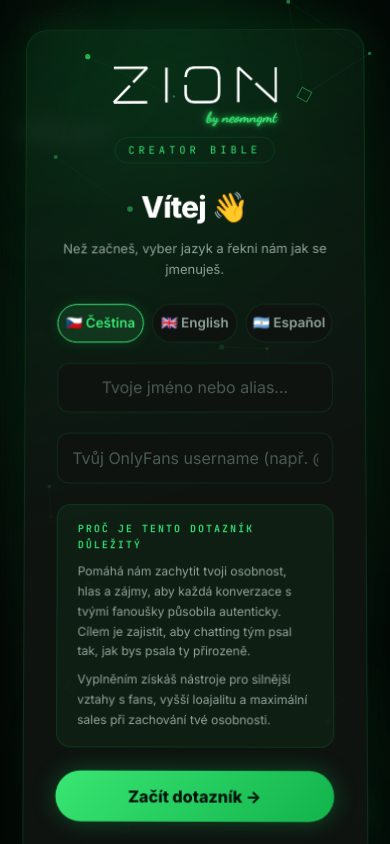
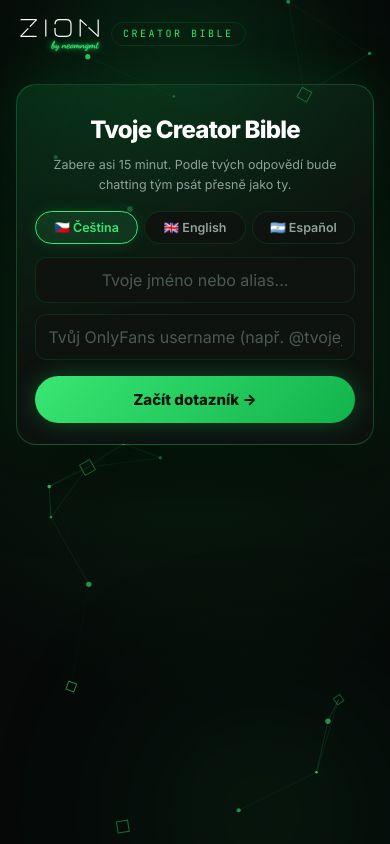
Before and after one commit to neomngmt/creator-bible, a plain HTML site: page index.html in a window 390 px wide. Shown: the top 844 px of the page. Drawn offline with nearby package versions, Linux system fonts and the light colour scheme; animation ran at ten frames a second.

Commit message:
Creator Bible intro: logo in the corner, one calm line, solid panel, fits the phone and scrolls, tilt follows the phone instead of moving on its own
Co-Authored-By: Claude Opus 5.5 <noreply@anthropic.com>

```diff
--- a/index.html
+++ b/index.html
@@ -216,6 +216,30 @@
   .popup-logo .zw-by { font-size: 15px; margin-top: 7px; }
   .popup-logo .pl-name { font-family: var(--mono); font-size: 10.5px; letter-spacing: 4px; color: var(--accent-soft); text-transform: uppercase; border: 1px solid var(--border); border-radius: 999px; padding: .25rem .8rem; }
   body.embed .app-header { padding-right: 58px; }
+
+  /* ---- calmer intro: corner logo, solid panel, no auto tilt, fits the phone ---- */
+  .popup-logo, .popup-why { display: none !important; }
+  .popup-overlay { background: #060908; display: block; padding: 96px 1.25rem 2.5rem; overflow-y: auto; -webkit-overflow-scrolling: touch; touch-action: pan-y; overscroll-behavior: contain; }
+  .popup-box { margin: 0 auto; background: linear-gradient(160deg, rgba(18,179,76,0.16), #0d120f 58%); border-color: rgba(57,230,115,0.24); box-shadow: 0 30px 70px rgba(0,0,0,0.6), 0 0 50px rgba(18,179,76,0.14); }
+  .popup-corner { position: absolute; top: calc(18px + env(safe-area-inset-top)); left: 20px; z-index: 3; display: flex; align-items: center; gap: 12px; animation: popIn .8s cubic-bezier(.2,.8,.2,1) .1s backwards; }
+  .popup-corner .zw { height: 32px; justify-content: center; }
+  .popup-corner .zw-svg { height: 18px; }
+  .popup-corner .zw-by { font-size: 10px; margin-top: 3px; }
+  .popup-corner .pl-tag { font-family: var(--mono); font-size: 10px; letter-spacing: 2.5px; text-transform: uppercase; color: var(--accent-soft); border: 1px solid var(--border); border-radius: 999px; padding: .2rem .7rem; }
+  .popup-title { font-size: 28px; }
+  .popup-note { max-width: 320px; margin-left: auto; margin-right: auto; margin-bottom: 1.3rem; }
+  @media (min-height: 760px) and (min-width: 521px) { .popup-overlay { padding-top: 14vh; } }
+  @media (max-width: 520px) {
+    .popup-overlay { padding: 84px 16px 2rem; }
+    .popup-box { padding: 1.6rem 1.15rem 1.35rem; border-radius: 20px; }
+    .popup-title { font-size: 24px; margin-bottom: .35rem; }
+    .popup-note { font-size: 12.5px; margin-bottom: 1rem; }
+    .popup-langs { margin-bottom: .85rem !important; gap: 6px !important; }
+    .popup-langs .lang-btn { padding: .5rem .2rem; font-size: 12.5px; }
+    .popup-input-wrap { margin-bottom: .7rem; }
+    .popup-input-wrap input { padding: .75rem; font-size: 16px; }
+    .popup-btn { padding: .85rem; font-size: 15px; margin-top: .3rem; }
+  }
 </style>
 </head>
 <body>
@@ -224,10 +248,11 @@
 <div class="popup-overlay" id="popup">
   <div class="fx-blob b1"></div><div class="fx-blob b2"></div><div class="fx-blob b3"></div>
   <canvas class="fx-canvas" id="popup-fx" aria-hidden="true"></canvas>
+  <div class="popup-corner"><span class="zw"><svg class="zw-svg" viewBox="-6 0 788 180" fill="none" stroke="#fff" stroke-width="12" role="img" aria-label="ZION"><path d="M0 6H160"/><path d="M160 6L92.8 76.6"/><path d="M76.8 93.4L0 174"/><path d="M0 174H160"/><path d="M252 6V174"/><path d="M344 90V128Q344 174 390 174H458Q504 174 504 128V52Q504 6 458 6H390Q344 6 344 52"/><path d="M596 6V174"/><path d="M596 6L660.8 66.5"/><path d="M678.8 83.3L776 174"/><path d="M776 6V174"/></svg><span class="zw-by">by neomngmt</span></span><span class="pl-tag">Creator Bible</span></div>
   <div class="popup-box">
     <div class="popup-logo"><span class="zw"><svg class="zw-svg" viewBox="-6 0 788 180" fill="none" stroke="#fff" stroke-width="12" role="img" aria-label="ZION"><path d="M0 6H160"/><path d="M160 6L92.8 76.6"/><path d="M76.8 93.4L0 174"/><path d="M0 174H160"/><path d="M252 6V174"/><path d="M344 90V128Q344 174 390 174H458Q504 174 504 128V52Q504 6 458 6H390Q344 6 344 52"/><path d="M596 6V174"/><path d="M596 6L660.8 66.5"/><path d="M678.8 83.3L776 174"/><path d="M776 6V174"/></svg><span class="zw-by">by neomngmt</span></span><span class="pl-name">Creator Bible</span></div>
-    <div class="popup-title" id="popup-title">Vítej 👋</div>
-    <p class="popup-note" id="popup-note">Než začneš, vyber jazyk a řekni nám jak se jmenuješ.</p>
+    <div class="popup-title" id="popup-title">Tvoje Creator Bible</div>
+    <p class="popup-note" id="popup-note">Zabere asi 15 minut. Podle tvých odpovědí bude chatting tým psát přesně jako ty.</p>
 
     <div class="popup-langs" style="display:flex;gap:8px;margin-bottom:1.25rem">
       <button class="lang-btn active" id="lang-cz" onclick="setLang('cz')">🇨🇿 Čeština</button>
@@ -632,8 +657,8 @@ let lang = 'cz';
 
 const translations = {
   cz: {
-    popupTitle: 'Vítej 👋',
-    popupNote: 'Než začneš, vyber jazyk a řekni nám jak se jmenuješ.',
+    popupTitle: 'Tvoje Creator Bible',
+    popupNote: 'Zabere asi 15 minut. Podle tvých odpovědí bude chatting tým psát přesně jako ty.',
     popupWhyTitle: 'PROČ JE TENTO DOTAZNÍK DŮLEŽITÝ',
     popupWhy1: 'Pomáhá nám zachytit tvoji osobnost, hlas a zájmy, aby každá konverzace s tvými fanoušky působila autenticky. Cílem je zajistit, aby chatting tým psal tak, jak bys psala ty přirozeně.',
     popupWhy2: 'Vyplněním získáš nástroje pro silnější vztahy s fans, vyšší loajalitu a maximální sales při zachování tvé osobnosti.',
@@ -726,8 +751,8 @@ const translations = {
     }
   },
   en: {
-    popupTitle: 'Welcome 👋',
-    popupNote: 'Before you start, choose your language and tell us your name.',
+    popupTitle: 'Your Creator Bible',
+    popupNote: 'About 15 minutes. Your answers teach the chatting team to write exactly like you.',
     popupWhyTitle: 'WHY IS THIS QUESTIONNAIRE IMPORTANT',
     popupWhy1: 'It helps us capture your personality, voice and interests so every conversation with your fans feels authentic. The goal is to make sure your chatting team writes just like you would naturally.',
     popupWhy2: 'By completing this, you\'ll get tools to build stronger fan relationships, increase loyalty and maximize sales, while staying true to your personality.',
@@ -821,8 +846,8 @@ const translations = {
   }
   ,
   es: {
-    popupTitle: '¡Bienvenida! 👋',
-    popupNote: 'Antes de empezar, elegí tu idioma y contanos cómo te llamás.',
+    popupTitle: 'Tu Creator Bible',
+    popupNote: 'Son unos 15 minutos. Con tus respuestas el equipo de chat escribe igual que vos.',
     popupWhyTitle: 'POR QUÉ ES IMPORTANTE ESTE CUESTIONARIO',
     popupWhy1: 'Nos ayuda a captar tu personalidad, tu voz y tus intereses para que cada conversación con tus fans se sienta auténtica. El objetivo es que tu equipo de chatting escriba tal como lo harías vos, de forma natural.',
     popupWhy2: 'Al completarlo, vas a tener herramientas para construir relaciones más fuertes con tus fans, más lealtad y más ventas, siendo siempre vos misma.',
@@ -1089,7 +1114,35 @@ document.addEventListener('DOMContentLoaded', () => {
     ctx.setTransform(dpr, 0, 0, dpr, 0, 0);
     seed();
   }
+  // phone: the panel follows how the phone is held (iPhone asks once, on the first tap)
+  let gyro = false, base = null;
+  function onOrient(e){
+    if(e.beta == null || e.gamma == null) return;
+    if(base === null) base = e.beta;
+    base += (e.beta - base) * 0.01; // slowly re-centres on the way she holds the phone
+    gyro = true; lastMove = performance.now();
+    const typing = document.activeElement && document.activeElement.tagName === 'INPUT';
+    const g = Math.max(-1, Math.min(1, e.gamma / 22)), b = Math.max(-1, Math.min(1, (e.beta - base) / 22));
+    if(typing){ tx = 0; ty = 0; tSheen = .3; return; }
+    tx = -b * MAX_TILT; ty = g * MAX_TILT; tSheen = .7;
+    overlay.style.setProperty('--mx', (50 + g * 40).toFixed(1) + '%');
+    overlay.style.setProperty('--my', (35 + b * 35).toFixed(1) + '%');
+  }
+  let gyroAsked = false;
+  function askGyro(){
+    if(gyroAsked) return; gyroAsked = true;
+    try {
+      if(window.DeviceOrientationEvent && typeof DeviceOrientationEvent.requestPermission === 'function'){
+        DeviceOrientationEvent.requestPermission().then((st) => { if(st === 'granted') window.addEventListener('deviceorientation', onOrient); }).catch(() => {});
+      }
+    } catch(_e) {}
+  }
+  if(window.DeviceOrientationEvent && typeof DeviceOrientationEvent.requestPermission !== 'function') window.addEventListener('deviceorientation', onOrient);
+  else overlay.addEventListener('touchend', askGyro, { passive: true });
+  window.addEventListener('orientationchange', () => { base = null; });
+
   function onMove(e){
+    if(e.pointerType === 'touch'){ px = e.clientX; py = e.clientY; return; } // a finger only moves the particles, never tilts
     px = e.clientX; py = e.clientY; lastMove = performance.now();
     const typing = document.activeElement && document.activeElement.tagName === 'INPUT';
     if(typing){ tx = 0; ty = 0; tSheen = .35; }
@@ -1103,11 +1156,8 @@ document.addEventListener('DOMContentLoaded', () => {
   function frame(now){
     if(overlay.style.display === 'none'){ raf = 0; return; }
     const dt = Math.min(48, now - (last || now)); last = now;
-    // idle: slow breathing tilt so it feels alive without a pointer (phones)
-    if(now - lastMove > 2200){
-      tx = Math.sin(now / 2100) * 2.4; ty = Math.cos(now / 2700) * 3; tSheen = 0;
-      const t = now / 3000; overlay.style.setProperty('--mx', (50 + Math.cos(t) * 30).toFixed(1) + '%'); overlay.style.setProperty('--my', (35 + Math.sin(t) * 25).toFixed(1) + '%');
-    }
+    // idle: the panel goes back to flat (no tilting on its own)
+    if(!gyro && now - lastMove > 2200){ tx = 0; ty = 0; tSheen = 0; }
     const k = 1 - Math.pow(.001, dt / 1000);
     rx += (tx - rx) * k; ry += (ty - ry) * k; sheen += (tSheen - sheen) * k;
     overlay.style.setProperty('--rx', rx.toFixed(2) + 'deg'); overlay.style.setProperty('--ry', ry.toFixed(2) + 'deg');
```
